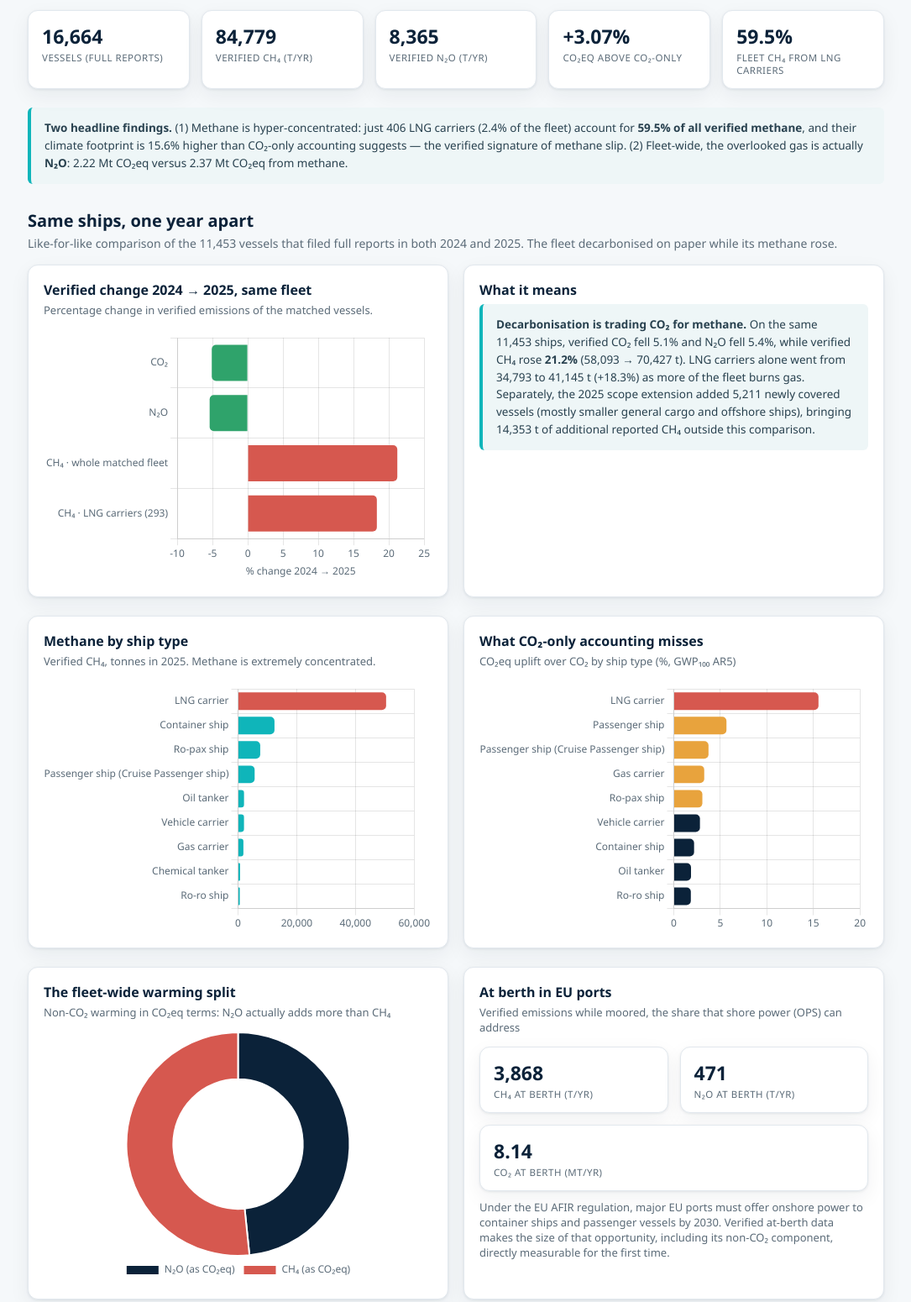
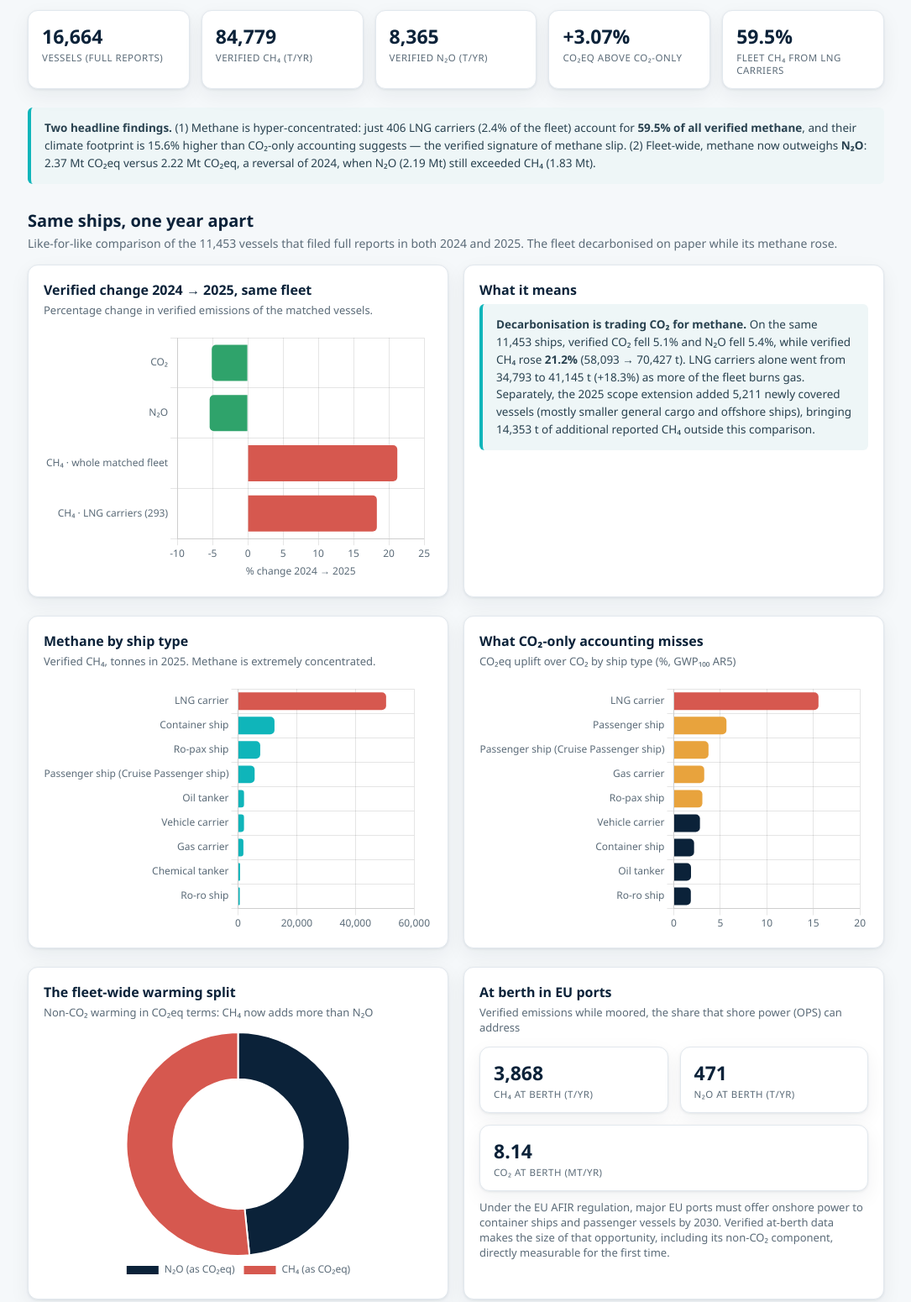
Before and after one commit to darlianecunha/shipping-methane-monitor, a plain HTML site: page index.html in a window 1280 px wide. Shown: the part 320-1870 px from the top of the page at 84% size, without its empty margins (97-1182 px from the left). Drawn offline with nearby package versions, Linux system fonts and the light colour scheme.

Commit message:
Add files via upload

```diff
--- a/index.html
+++ b/index.html
@@ -106,7 +106,7 @@ background:#e4f4ec;color:#2fa36b}
   <div class="grid">
     <div class="box">
       <h3>The fleet-wide warming split</h3>
-      <p class="hint">Non-CO₂ warming in CO₂eq terms: N₂O actually adds more than CH₄</p>
+      <p class="hint" id="c-co2eq-hint">Non-CO₂ warming in CO₂eq terms: CH₄ versus N₂O</p>
       <div class="cwrap"><canvas id="c-split"></canvas></div>
     </div>
     <div class="box">
@@ -201,6 +201,10 @@ background:#e4f4ec;color:#2fa36b}
     return Number(n).toLocaleString("en-GB", { maximumFractionDigits: dec === undefined ? 0 : dec });
   }
   function el(id) { return document.getElementById(id); }
+  function plural(type) {
+    var s = String(type).toLowerCase().replace(/\s*\(.*\)\s*$/, "");
+    return s.replace(/ship$/, "ships").replace(/carrier$/, "carriers").replace(/tanker$/, "tankers").replace(/([^s])$/, "$1s");
+  }
 
   function render(D) {
     var T = D.totals, L = D.lng, B = D.at_berth;
@@ -219,13 +223,23 @@ background:#e4f4ec;color:#2fa36b}
       "% of the fleet) account for <strong>" + L.share_of_fleet_ch4_pct +
       "% of all verified methane</strong>, and their climate footprint is " + L.uplift_pct +
       "% higher than CO₂-only accounting suggests — the verified signature of methane slip. " +
-      "(2) Fleet-wide, the overlooked gas is actually <strong>N₂O</strong>: " +
-      fmt(T.n2o_co2eq_mt, 2) + " Mt CO₂eq versus " + fmt(T.ch4_co2eq_mt, 2) +
-      " Mt CO₂eq from methane.";
+      (T.ch4_co2eq_mt >= T.n2o_co2eq_mt
+        ? "(2) Fleet-wide, methane now outweighs <strong>N₂O</strong>: " +
+          fmt(T.ch4_co2eq_mt, 2) + " Mt CO₂eq versus " + fmt(T.n2o_co2eq_mt, 2) +
+          " Mt CO₂eq" + (D.y2024_totals ? ", a reversal of " + (D.meta.latest_year - 1) +
+          ", when N₂O (" + fmt(D.y2024_totals.n2o_co2eq_mt, 2) + " Mt) still exceeded CH₄ (" +
+          fmt(D.y2024_totals.ch4_co2eq_mt, 2) + " Mt)." : ".")
+        : "(2) Fleet-wide, the overlooked gas is actually <strong>N₂O</strong>: " +
+          fmt(T.n2o_co2eq_mt, 2) + " Mt CO₂eq versus " + fmt(T.ch4_co2eq_mt, 2) +
+          " Mt CO₂eq from methane.");
+    var hint = el("c-co2eq-hint");
+    if (hint) hint.textContent = "Non-CO₂ warming in CO₂eq terms: " +
+      (T.ch4_co2eq_mt >= T.n2o_co2eq_mt ? "CH₄ now adds more than N₂O" : "N₂O adds more than CH₄");
 
     el("method-note").innerHTML =
-      "Source: <strong>" + D.meta.source + "</strong> (file version " + D.meta.source_version +
-      "), the public dataset published by EMSA. Reporting year 2024 was the first in which CH₄ and " +
+      "Source: <strong>" + D.meta.source + "</strong>" +
+      (D.meta.source_version ? " (file version " + D.meta.source_version + ")" : "") +
+      ", the public dataset published by EMSA. Reporting year 2024 was the first in which CH₄ and " +
       "N₂O are reported and verified per vessel under Regulation (EU) 2023/957; 2025 is the second, " +
       "and also the first under the extended MRV scope. The year-on-year module compares only " +
       "vessels present in both years. CO₂eq uses GWP₁₀₀ " +
@@ -369,7 +383,7 @@ background:#e4f4ec;color:#2fa36b}
     el("comp-note").innerHTML =
       "<strong>The surprise is who is amber.</strong> Methane is not only an LNG-carrier story: " +
       pax.map(function (r) { return "<strong>" + r.name + "</strong> (" + fmt(r.ch4_t) +
-        " t, " + r.main_type.toLowerCase() + "s"; }).join(") and ") +
+        " t, " + plural(r.main_type); }).join(") and ") +
       ") rank among the top methane emitters in Europe — the verified footprint of LNG-fuelled " +
       "passenger fleets. As cruise lines and ferry operators convert to LNG for SOx and CO₂ " +
       "compliance, they inherit the methane problem.";
```
